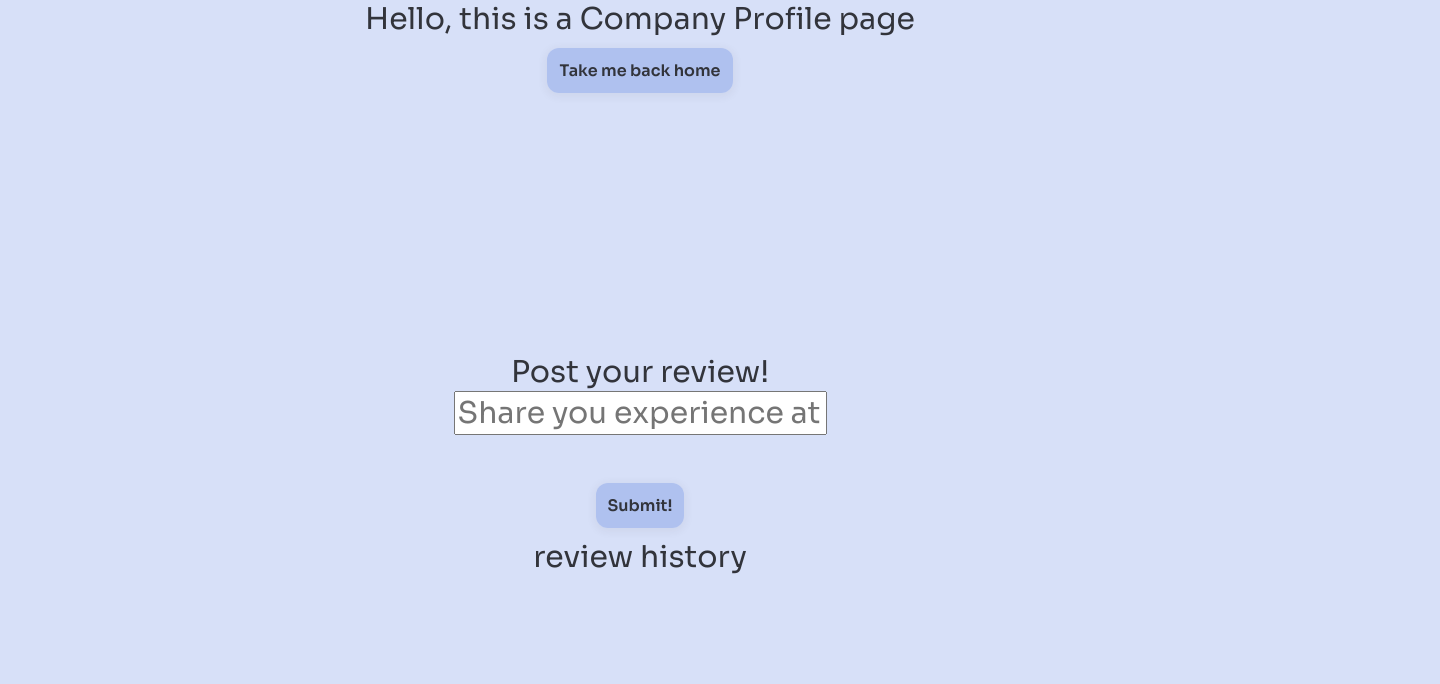
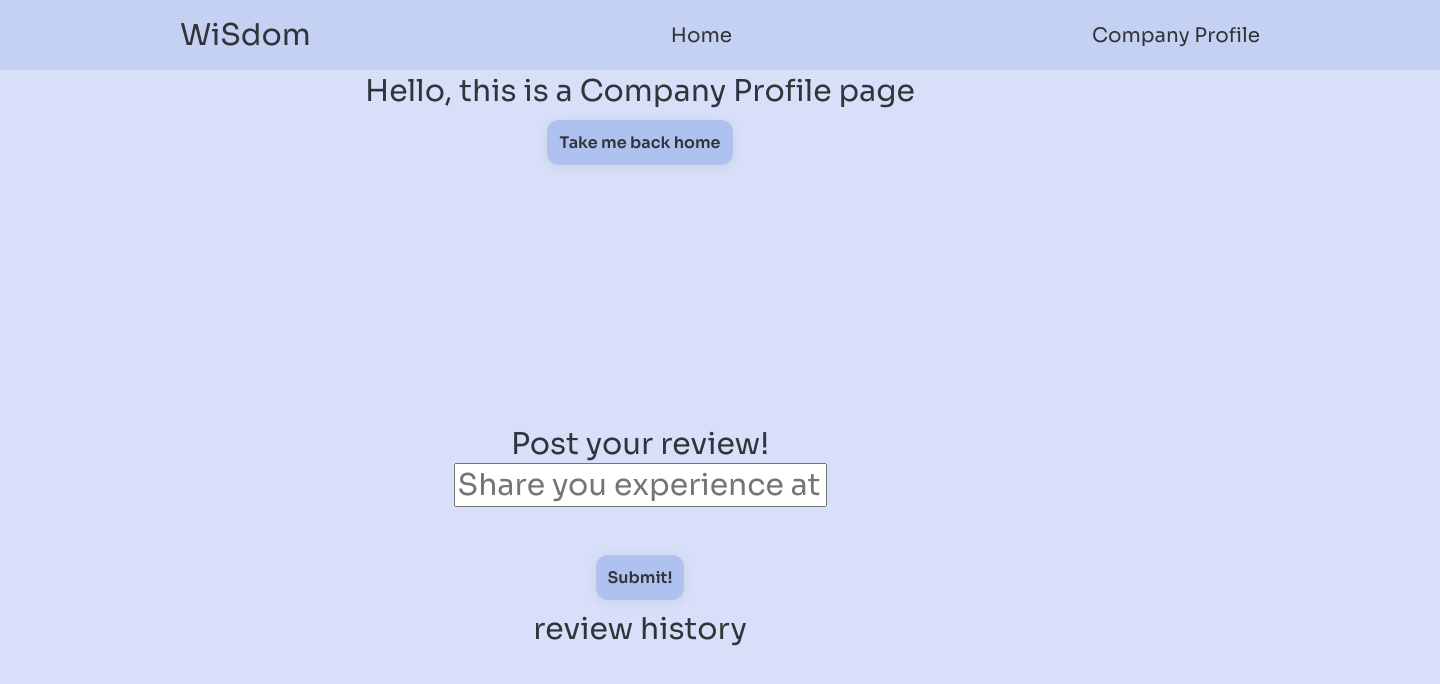
Before and after one commit to adeline-su/WiSdom, a React (Create React App) app in the folder frontend/my-app/: page /company-profile in a window 1280 px wide. Shown: the top 684 px of the page, 1440 px wide, since content can reach past the window. Built offline with nearby package versions, Linux system fonts and the light colour scheme.

Commit message:
Company UI test

```diff
--- a/frontend/my-app/src/App.css
+++ b/frontend/my-app/src/App.css
@@ -166,3 +166,6 @@ border-width: 2px;
   width: 700px;
 
 }
+
+.buttonBackhome {
+}
--- a/frontend/my-app/src/components/Company.js
+++ b/frontend/my-app/src/components/Company.js
@@ -1,6 +1,7 @@
 import React from 'react';
 import { Link, useNavigate, redirect } from "react-router-dom"
 import PostReviewBox from './PostReview';
+import NavBar from './NavBar';
 // import ReviewHistory from 'ReviewHistory';
 
 
@@ -9,7 +10,12 @@ const Company = () => {
     const navitage = useNavigate()
 
     return (
-        <div>
+        <div className='page-wrapper'>
+            <div className='body-wrapper'>
+                <div className='nav-wrapper'>
+                    <NavBar/>
+                </div>
+            </div>
             <p>Hello, this is a Company Profile page</p>
             {/* <Link to ='/review'>
                 <button className='newReview'>
```
